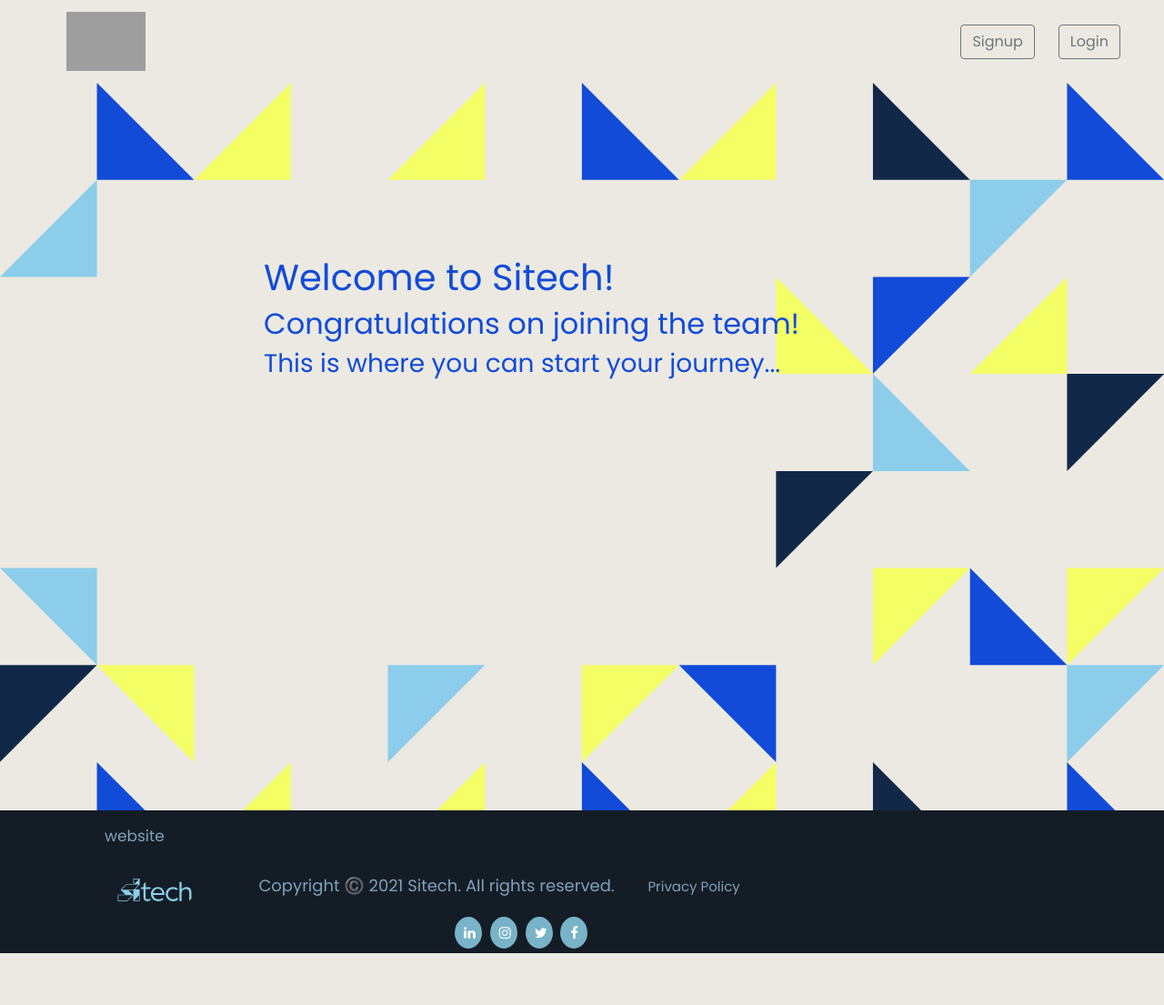
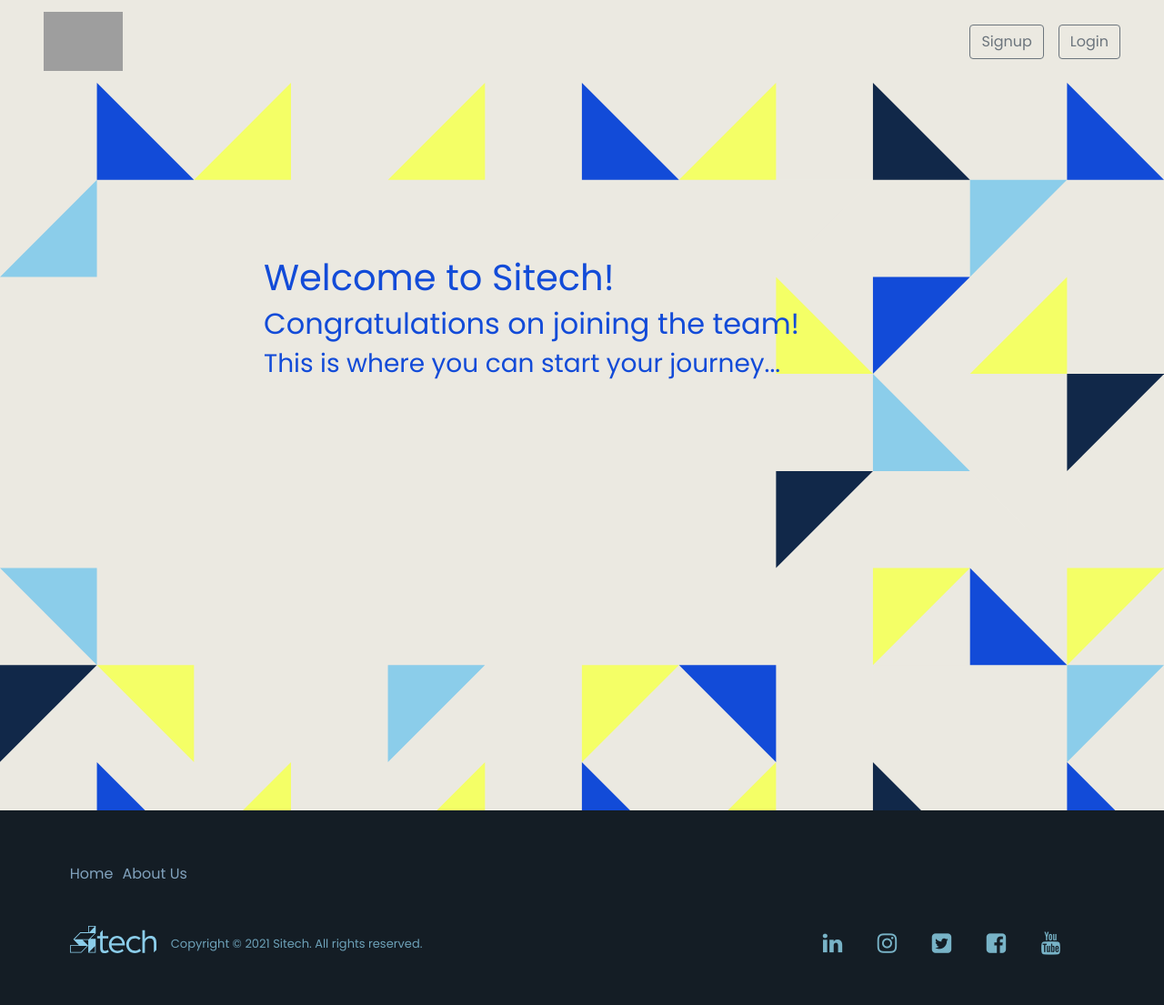
Before and after one commit to azez-alhoot/SiTech-Onboarding, a Django app: page / in a window 1280 px wide. Shown: the whole page at 91% size. Before the commit the page ends 1048 px from the top, so only its background shows below. Run offline with Django 3.2, Linux system fonts and the light colour scheme; grey boxes are pictures that could not be loaded.

Commit message:
New footer

```diff
--- a/onboarding/templates/base.html
+++ b/onboarding/templates/base.html
@@ -8,7 +8,7 @@
     <meta http-equiv="X-UA-Compatible" content="IE=edge">
     <meta name="viewport" content="width=device-width, initial-scale=1.0">
     <link href="https://cdn.jsdelivr.net/npm/bootstrap@5.0.2/dist/css/bootstrap.min.css" rel="stylesheet"
-    integrity="sha384-EVSTQN3/azprG1Anm3QDgpJLIm9Nao0Yz1ztcQTwFspd3yD65VohhpuuCOmLASjC" crossorigin="anonymous">
+        integrity="sha384-EVSTQN3/azprG1Anm3QDgpJLIm9Nao0Yz1ztcQTwFspd3yD65VohhpuuCOmLASjC" crossorigin="anonymous">
     <link rel="stylesheet" href="https://cdnjs.cloudflare.com/ajax/libs/font-awesome/4.7.0/css/font-awesome.min.css">
     <link href="{% static 'css/base.css' %}" rel="stylesheet">
 
--- a/onboarding/templates/layout/footer.html
+++ b/onboarding/templates/layout/footer.html
@@ -1,7 +1,45 @@
 {% load static %}
 <link href="{% static 'css/footer.css' %}" rel="stylesheet">
 
-<div id="footer">
+
+<div class="container-fluid footer-container lh-lg ">
+    <div class="d-block mt-4 mb-4 col-5">
+        <div class="d-flex justify-content-left">
+            <a href="{% url 'home'%}" class="footer__item m-0  p-0">Home</a>
+
+            {% if user.is_authenticated %}
+            <a href="{% url 'tracks'%}" class="footer__item  p-0">Tracks</a>
+            {% endif %}
+
+
+
+            <a href="#" class="footer__item p-0">About Us</a>
+        </div>
+    </div>
+    <div class="d-flex justify-content-between">
+        <div class="d-flex justify-content-between align-items-center">
+            <img src="{% static 'images/logos.svg' %}" loading="lazy" alt="Sitech logo"
+                class="sitech__footer__logo m-0 p-0" />
+            <div class="small__text footer ms-3 p-0">Copyright © 2021 Sitech. All rights reserved.</div>
+            <!-- <a href="/privacy-policy" class="small__text footer ms-3 p-0">Privacy Policy</a> -->
+        </div>
+        <div class="footer__sm__links__list">
+            <a href="https://www.linkedin.com/company/sitechinc/mycompany" target="_blank"
+                class="footer__icon__sm w-inline-block fa fa-linkedin"></a>
+            <a href="https://www.instagram.com/sitechinc" target="_blank" class="footer__icon__sm fa fa-instagram"">
+            </a>
+            <a href=" https://twitter.com/SiTechINC" target="_blank" class="footer__icon__sm fa fa-twitter-square">
+            </a>
+            <a href="https://www.facebook.com/sitechfb" target="_blank" class="footer__icon__sm fa fa-facebook-square">
+            </a>
+            <a href="https://www.youtube.com/channel/UCZ1Kw-GbDCM1Gk2_VPleV9g?view_as=subscriber" target="_blank"
+                class="footer__icon__sm hide fa fa-youtube"></a>
+        </div>
+    </div>
+
+</div>
+
+<!-- <div id="footer">
 
     <div style="margin-left: 90px;">
 
@@ -32,4 +70,4 @@
             <a href="https://web.facebook.com/sitechfb?_rdc=1&_rdr" class="fa fa-facebook"></a>
         </span>
     </div>
-</div>
+</div> -->
--- a/static/css/footer.css
+++ b/static/css/footer.css
@@ -1,61 +1,77 @@
-#footer {
-    /* height: 250px; */
+.footer-container{
+    padding: 30px 6vw;
     background-color: #141d25;
-
+}
+.sitech__footer__logo{
+    width: 95px;
+    padding-bottom: 10px !important;
+}
+.small__text {
+    font-size: 13px;
+    line-height: 18px;
+}
+.small__text.footer {
+    margin-left: 20px;
+    color: rgba(139,205,234,.75);
 }
 
-div a {
+.footer__item{
+    margin-left: 30px;
+    color: #81a2bd; /*color change*/
     text-decoration: none;
+    font-size: 16px;/*size change*/
+    padding: 15px;
+    display: inline-block;
+    margin-left: 10px;
+}
+.footer__item:hover {
+    color: #8bcdea;
+    text-decoration: none;
+}
+.footer__sm__links__list{
+    margin-left: 30px;
     color: #81a2bd; /*color change*/
+    text-decoration: none;
     font-size: 17px; /*size change*/
     padding: 15px;
     display: inline-block;
     margin-left: 10px;
+}
+.footer__sm__links__list:hover{
+color: #8bcdea;
+    text-decoration: none;
+}
+.footer__icon__sm {
+    margin-right: 10px;
+    padding: 10px 12px;
+    color: rgba(139,205,234,.75);
+    font-size: 24px;
+    line-height: 24px;
+    text-decoration: none;
+}
+.footer__icon__sm:hover {
+    color: #8bcdea;
+    text-decoration: none;
+}
 
+.fa-facebook-square{
+    color: #78b3c7;
+    font-size: 25px;
+}
+.fa-linkedin {
+    color: #78b3c7;
+    font-size: 25px;
 
 }
-
-
-
-span a,h6 {
-    color: #81a2bd; /*color change*/
-    font-size: 15px;
-    padding: 15px;
-    margin-left: 17px;
+.fa-instagram{
+    color: #78b3c7;
+    font-size: 25px;
 }
-
-
-
-.fa {
-    padding: 10px;
-    font-size: 15px;
-    width: 30px; /* */
-    text-align: center;
-    text-decoration: none;
-    margin: 5px 2px;
-    border-radius: 50%;
+.fa-twitter-square{
+    color: #78b3c7;
+    font-size: 25px;
 }
-
-.fa:hover {
-    opacity: 0.7;
+.fa-youtube{
+    color: #78b3c7;
+    font-size: 25px;
 }
-
-.fa-facebook {
-    background: #78b3c7; /*color change*/
-    color: white;
-}
-
-.fa-linkedin {
-    background: #78b3c7; /*color change*/
-    color: white;
-}
-
-.fa-instagram {
-    background: #78b3c7; /*color change*/
-    color: white;
-}
-
-.fa-twitter {
-    background: #78b3c7;
-    color: white;
-}
```
Also changed, not shown: onboarding/migrations/0001_initial.py, onboarding/migrations/0002_alter_track_image.py (deleted), onboarding/migrations/0003_auto_20210828_1051.py (deleted).
